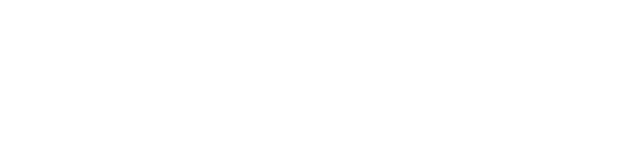
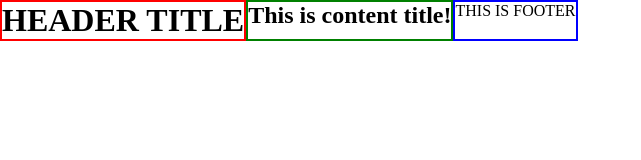
Before and after one commit to wahyu1337/weather-app, a website built with webpack: page src/template.html in a window 1280 px wide. Shown: the whole page, without its empty margins (0-641 px from the left). Built offline with nearby package versions, Linux system fonts and the light colour scheme.

Commit message:
add template file for project

```diff
--- a/src/index.js
+++ b/src/index.js
@@ -0,0 +1,12 @@
+// import module
+import Header from "./pages/header.js";
+import Content from "./pages/content.js";
+
+const container = document.querySelector("#container");
+
+// render
+Header();
+Content();
+
+// export
+export {container};
--- /dev/null
+++ b/src/pages/content.js
@@ -0,0 +1,12 @@
+export default function Content() {
+    // content parent
+    const content = document.querySelector("#content");
+
+    // content child
+    const contentTitle = document.createElement("h2");
+    contentTitle.textContent = "This is content title!";
+    contentTitle.classList.add("content-title");
+
+    // append
+    content.appendChild(contentTitle);
+}
--- /dev/null
+++ b/src/pages/header.js
@@ -0,0 +1,11 @@
+export default function Header() {
+    // header parent
+    const header = document.querySelector("#header");
+    // header child
+    const titleHeader = document.createElement("h1");
+    titleHeader.textContent = "HEADER TITLE";
+    titleHeader.classList.add("header-title");
+
+    // append
+    header.appendChild(titleHeader);
+}
--- /dev/null
+++ b/src/style.css
@@ -0,0 +1,22 @@
+/* universal style */
+
+* {
+    margin: 0;
+    padding: 0;
+}
+
+#container {
+    display: flex;
+}
+
+#header {
+    border: 2px solid red;
+}
+
+#content {
+    border: 2px solid green;
+}
+
+#footer {
+    border: 2px solid blue;
+}
--- a/src/template.html
+++ b/src/template.html
@@ -3,7 +3,14 @@
   <head>
     <meta charset="UTF-8" />
     <meta name="viewport" content="width=device-width, initial-scale=1.0" />
-    <title>Document</title>
+    <title>Weather App</title>
+    <link rel="stylesheet" href="style.css">
   </head>
-  <body></body>
+  <body>
+    <div id="container">
+      <div id="header"></div>
+      <div id="content"></div>
+      <footer id="footer">THIS IS FOOTER</footer>
+    </div>
+  </body>
 </html>
```
Also changed, not shown: src/pages/footer.js (added), 1 other file.
